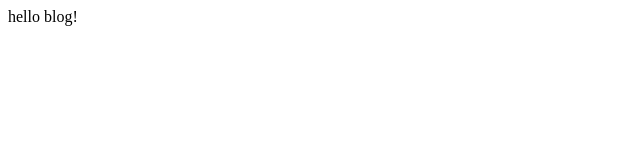
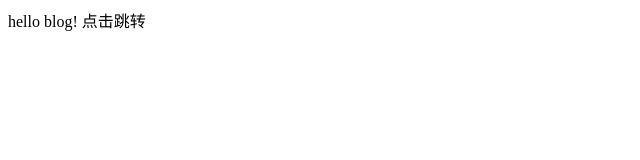
Before and after one commit to zq2016211037/meienenen.github.io, a website: page devCode/index.html in a window 1280 px wide. Shown: the whole page, without its empty margins (0-640 px from the left). Drawn offline with Linux system fonts and the light colour scheme.

Commit message:
Update index.html

```diff
--- a/devCode/index.html
+++ b/devCode/index.html
@@ -7,6 +7,6 @@
     <title>Document</title>
 </head>
 <body>
-   hello blog!
+   hello blog!  点击跳转
 </body>
 </html>
```
